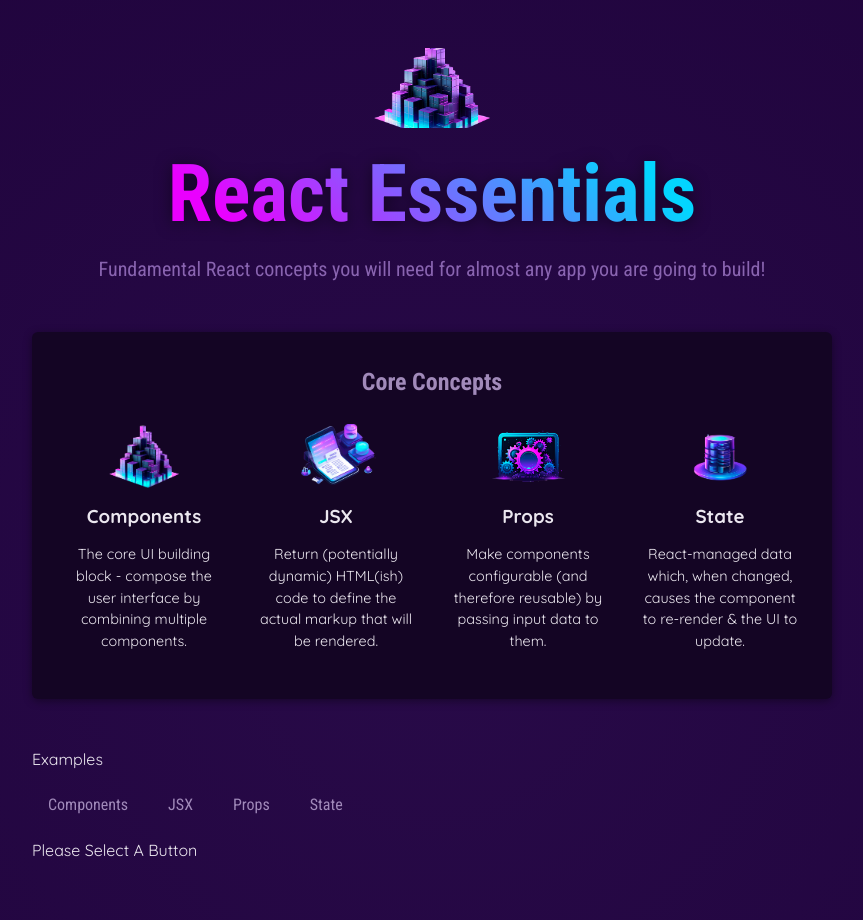
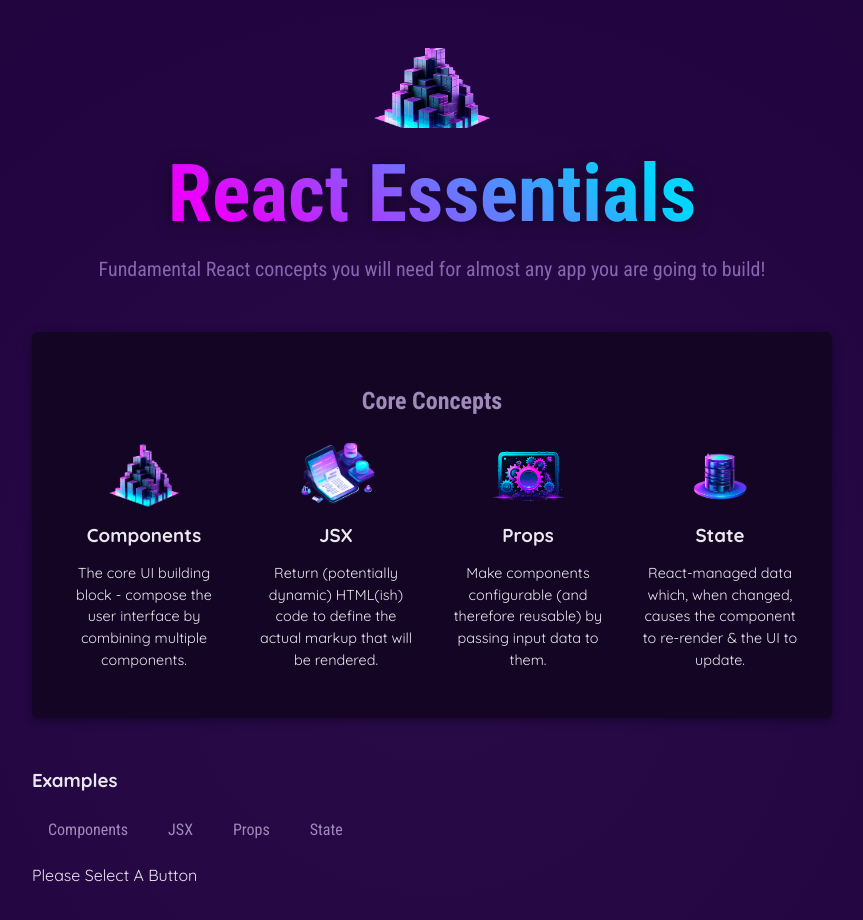
Before and after one commit to Ziyadk147/ReactJS-Essentials, a React (Vite) app: page / in a window 1280 px wide. Shown: the top 920 px of the page, without its empty margins (208-1071 px from the left). Built offline with nearby package versions, Linux system fonts and the light colour scheme.

Commit message:
Proxy Props

```diff
--- a/src/Components/CoreConceptsFeature/CoreConcepts.jsx
+++ b/src/Components/CoreConceptsFeature/CoreConcepts.jsx
@@ -1,18 +1,18 @@
 import CoreConcept from "../CoreConcept/CoreConcept";
 import { CORE_CONCEPTS } from "../../data";
-
+import Section from "../Section/Section";
 
 export default function CoreConcepts(){
     return (
 
-        <section id="core-concepts">
+       <Section id="core-concepts">
             <h2>Core Concepts</h2>
             <ul>
                 {CORE_CONCEPTS.map( (conceptItem) => (
                     <CoreConcept key = {conceptItem.title} {...conceptItem} />
                 ) )}
             </ul>
-        </section>
+        </Section>
 
     )
 }
--- a/src/Components/ExampleFeature/Examples.jsx
+++ b/src/Components/ExampleFeature/Examples.jsx
@@ -1,5 +1,6 @@
 import TabButton from "../TabButton/TabButton";
 import { useState  } from "react";
+import Section from "../Section/Section";
 import { EXAMPLES } from "../../data";
 
 export default function Examples(){
@@ -14,8 +15,7 @@
     }
 
     return (
-        <section id="examples">
-            Examples
+        <Section id="examples" title="Examples">
             <menu>
                 <TabButton isSelected={selectedButton === "components"} onSelect={ () => {handleClick("components")} }>Components</TabButton>
                 <TabButton isSelected={selectedButton === "jsx"} onSelect={ () => {handleClick("jsx")} }>JSX</TabButton>
@@ -35,6 +35,6 @@
                 </div>
             )}
 
-        </section>
+        </Section>
     )
 }
--- /dev/null
+++ b/src/Components/Section/Section.jsx
@@ -0,0 +1,11 @@
+
+
+export default function Section({title , children , ...props}){
+    return(
+        <section {...props}>
+            <h3>{title}</h3>
+            {children}
+        </section>
+    )
+
+}
```
Also changed, not shown: 1 other file (tests, documents, lock files or other folders).
